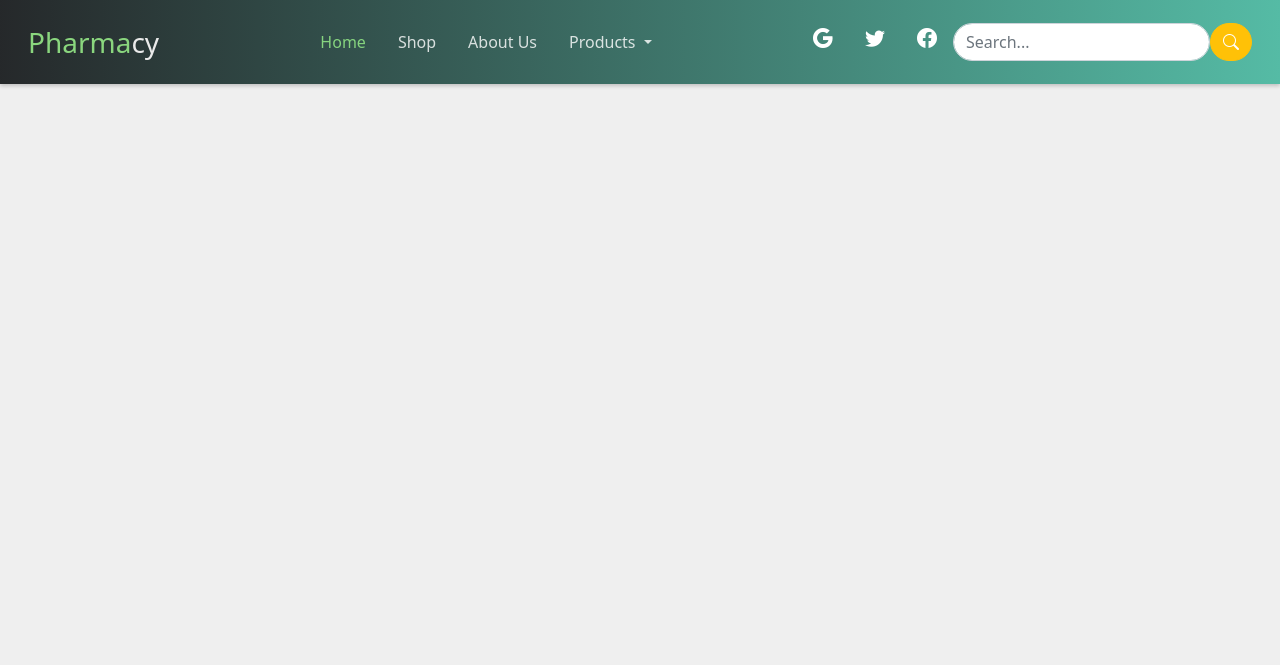
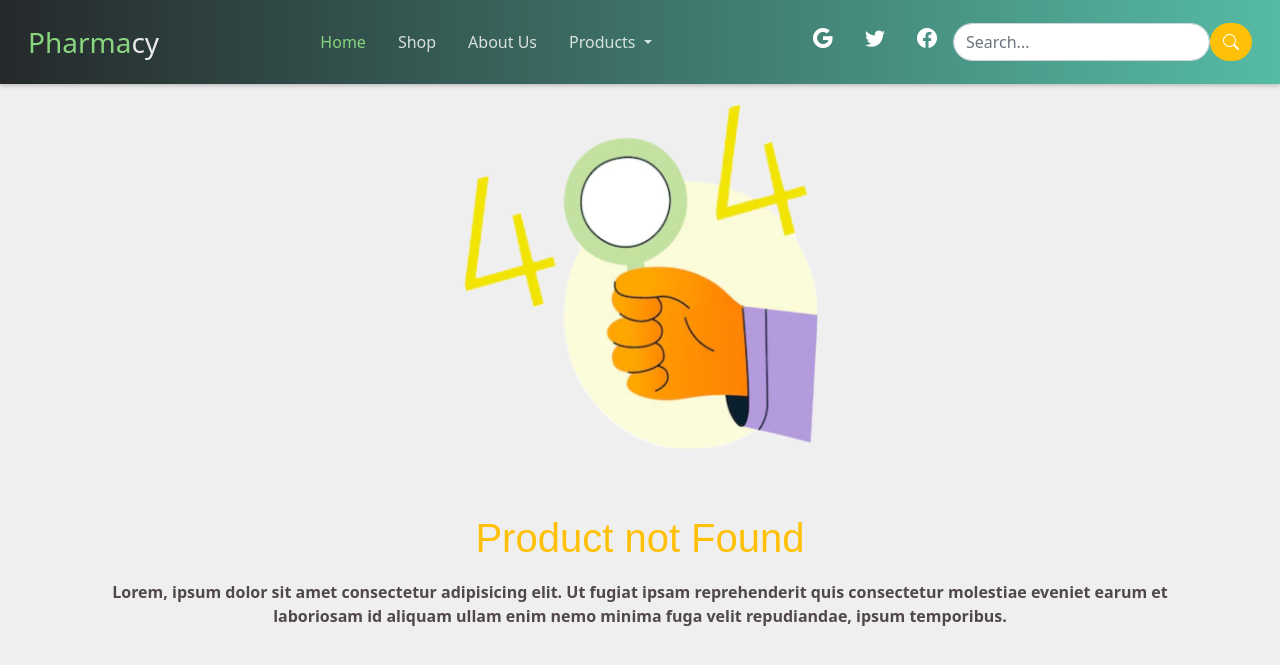
Before and after one commit to Sarielcukalla/webatc, a PHP site: page /Search.php in a window 1280 px wide. Shown: the top 665 px of the page. Run offline with PHP 8.4, Linux system fonts and the light colour scheme; data that the repository does not hold is empty.

Commit message:
error add

```diff
--- a/Projekt_atc2_sari/Search.php
+++ b/Projekt_atc2_sari/Search.php
@@ -130,32 +130,42 @@
     <?php
     if (isset($_GET['btn'])) {
         include "Ldb.php";
-    $data =array();
+        $data = array();
 
         $kerko = $_GET['Search'];
-    $te_dhenat=mysqli_query($conn,"SELECT * FROM `product` where Product Like  '%$kerko%'");
-        while ($row=mysqli_fetch_object($te_dhenat)){
-            $data[]=$row;
-
+        $te_dhenat = mysqli_query($conn, "SELECT * FROM `product` where Product Like  '%$kerko%'");
+        while ($row = mysqli_fetch_object($te_dhenat)) {
+            $data[] = $row;
         }
 
         $arr = json_decode(json_encode($data), TRUE);
-
-
     } ?>
 
     <div class="container cards-flex">
+        <?php if (count($arr) == 0) : ?>
+        <div class="container image-404">
+            <img class="rounded mx-auto d-block img-fluid" src="./image/404.png">
+            <h1>Product not Found</h1>
+            <p>Lorem, ipsum dolor sit amet consectetur adipisicing elit. Ut fugiat ipsam reprehenderit quis consectetur
+                molestiae eveniet earum et laboriosam id aliquam ullam enim nemo minima fuga velit repudiandae, ipsum
+                temporibus.</p>
 
-        <?php foreach($arr as $key => $value): ?>
+        </div>
+
+    </div>
+
+    <?php endif; ?>
+    <?php if (count($arr) >= 1) : ?>
+    <?php foreach ($arr as $key => $value) : ?>
     <div class="product-card">
         <div class="product-tumb">
             <img src="./image/<?php echo $value['image'] ?>">
         </div>
         <div class="product-details">
             <span class="product-catagory"><?php echo $value['Product'] ?></span>
-                <hr/>
+            <hr />
             <p><?php echo $value['Description'] ?></p>
-                <hr/>
+            <hr />
             <div class="product-bottom-details">
                 <h4><a class="btn btn-outline-success" href="./shop.php">Shop NOW</a></h4>
                 <div class="product-price"><small><?php echo $value['Price'] ?></small></div>
@@ -167,8 +177,8 @@ if (isset($_GET['btn'])) {
         </div>
     </div>
 
-        <?php endforeach;?>
-
+    <?php endforeach; ?>
+    <?php endif; ?>
     </div>
 
 
--- a/Projekt_atc2_sari/cream.php
+++ b/Projekt_atc2_sari/cream.php
@@ -147,7 +147,9 @@
             <div class="product-details">
                 <span class="product-catagory"><?php echo $value['Product'] ?></span>
                 <h4><a class="btn btn-outline-success" href="./shop.php">Shop NOW</a></h4>
+                <hr/>
                 <p><?php echo $value['Description'] ?></p>
+                <hr/>
                 <div class="product-bottom-details">
                     <div class="product-price"><small><?php echo $value['Price'] ?></small></div>
                     <div class="product-links">
--- a/Projekt_atc2_sari/main.css
+++ b/Projekt_atc2_sari/main.css
@@ -42,7 +42,7 @@
             top: 90px;
             position: relative;
             flex-wrap: wrap;
-            background: #5afe8f0d;
+            background: #ffffff;
             display: flex;
             border-radius: 120px 18px;
             margin-bottom: 110px;
@@ -79,14 +79,13 @@
             font-size: 25px;
             font-weight: 700;
             text-transform: uppercase;
-            color: rgb(255 193 7);
+            color: #75b239;
             margin-bottom: 13px;
             text-align: center;
             margin-top: -15px;
         }
 
         .product-details h4 a {
-            /* width: fit-content; */
             font-weight: 500;
             text-align: center;
             display: block;
@@ -95,8 +94,14 @@
             color: white;
             text-decoration: none;
             transition: 0.3s;
-            background-color: #75b239!important;
-            border-color: #75b239;
+            background-color: #ffc107!important;
+            border-color: #ffffff;
+        }
+
+        .btn-outline-success {
+            color: #ffc107!important;
+            border-color: #ffffff!important;
+            color: white!important;
         }
 
         .product-details p {
@@ -104,7 +109,7 @@
             font-size: 15px;
             line-height: 22px;
             margin-bottom: 18px;
-            color: #656363;
+            color: #545851a8;
             font-weight: 500;
         }
 
@@ -476,7 +481,7 @@
         }
 
         hr {
-            background-color: seagreen;
+            background-color: #ada99e;
         }
 
         hr:not([size]) {
@@ -508,3 +513,22 @@
             background: rgba(117, 178, 57, 0.8);
             z-index: 1;
         }
+
+        .image-404 img {
+            width: 575px;
+            height: 455px;
+            margin-top: -25px;
+        }
+
+        .image-404 h1 {
+            text-align: center;
+            color: #ffc107;
+            padding-bottom: 10px;
+            font-family: fantasy;
+        }
+
+        .image-404 p {
+            text-align: center;
+            font-weight: 600;
+            color: rgb(81, 72, 72);
+        }
```
Also changed, not shown: Projekt_atc2_sari/image/404.png (added). Lines whose indentation alone changed are shown as unchanged.
